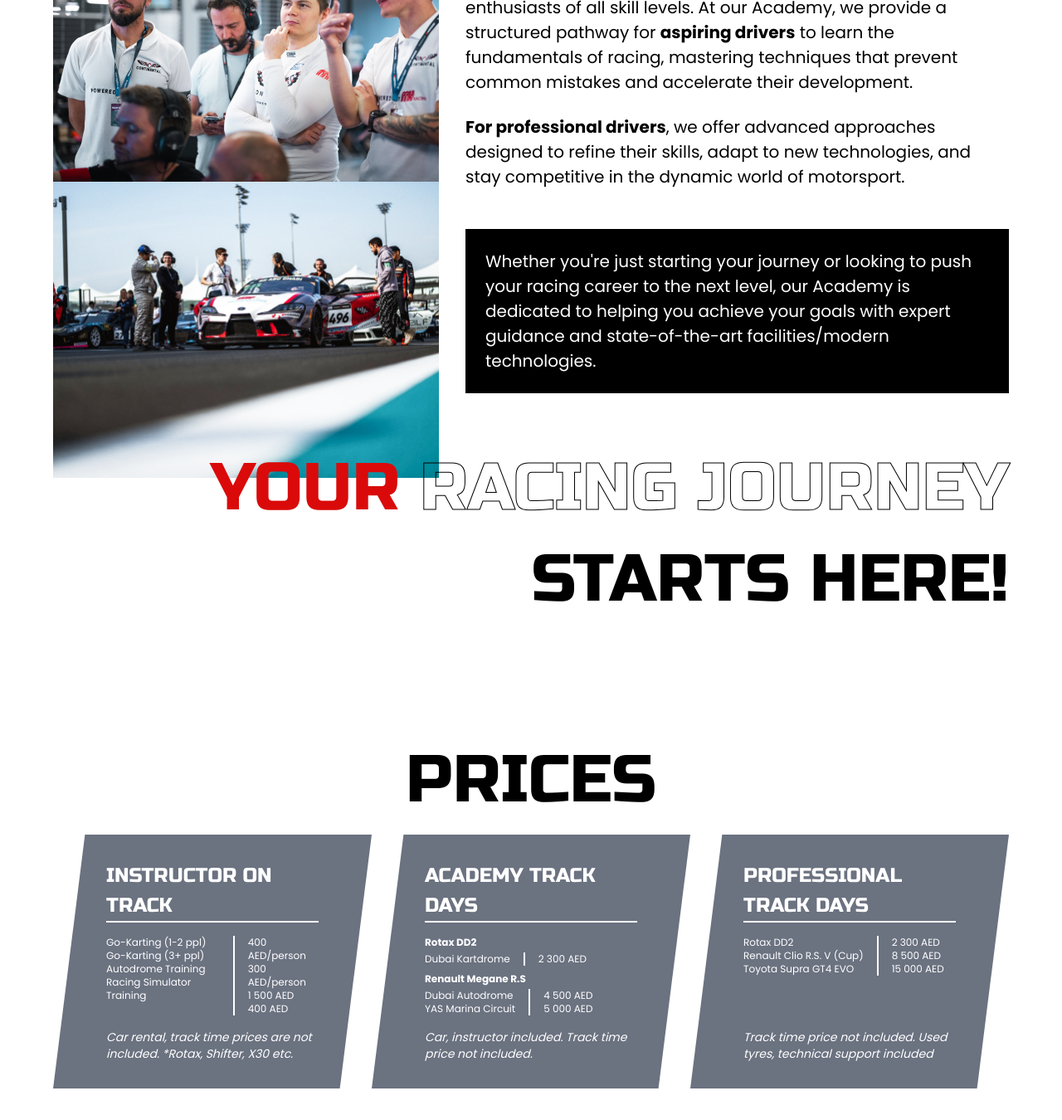
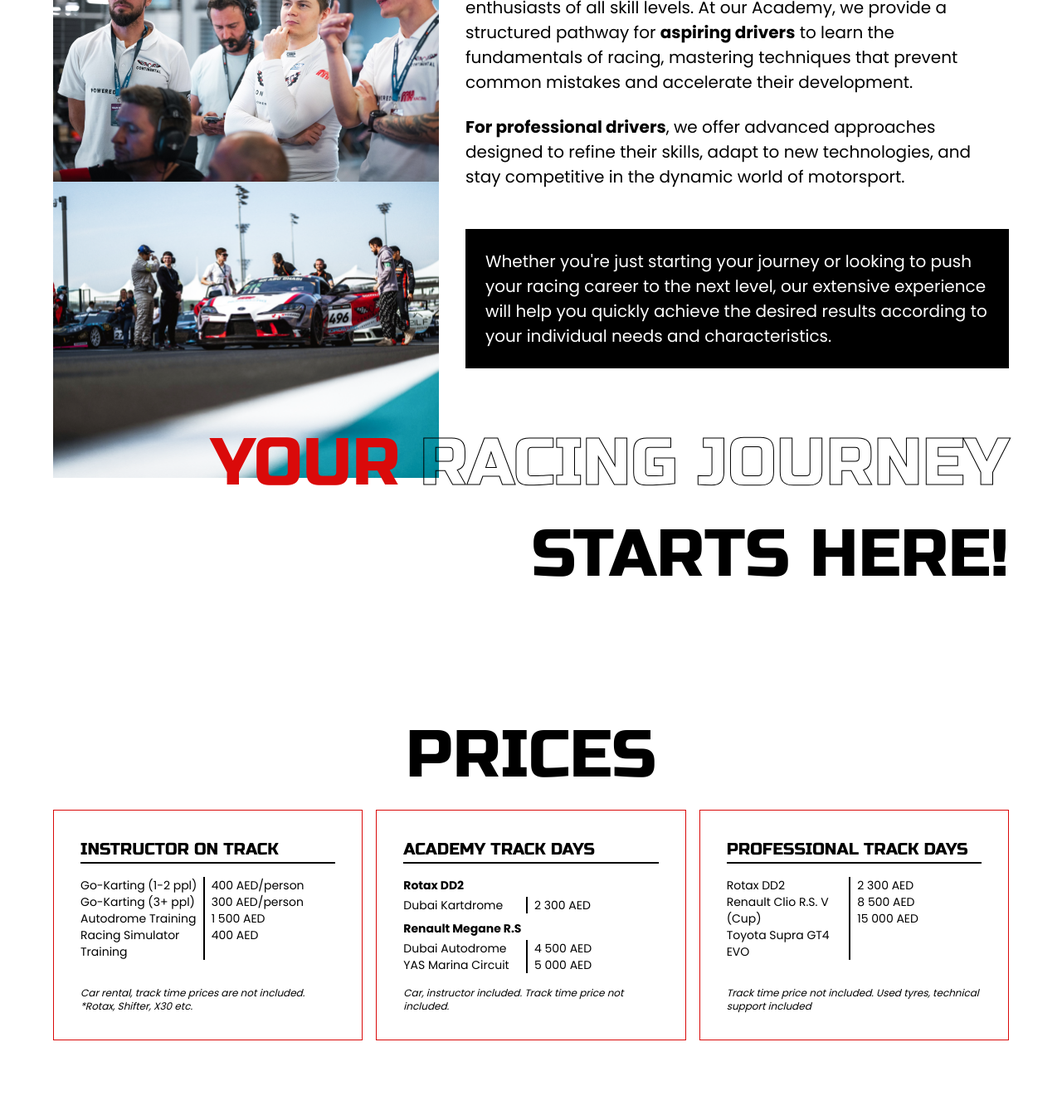
Before and after one commit to egorxvc/continental-next, a Next.js app: page / in a window 1280 px wide. Shown: the part 2358-3708 px from the top of the page at 83% size. Built offline with nearby package versions, Linux system fonts and the light colour scheme.

Commit message:
dorabotki 17.06

```diff
--- a/app/components/hero-section.tsx
+++ b/app/components/hero-section.tsx
@@ -34,9 +34,9 @@ export const HeroSection = () => {
                 variants={heroTriangle}
                 className="triangle w-full absolute left-0 top-0 -bottom-2/3 mix-blend-multiply bg-accent hidden md:block"></motion.div>
             <motion.div variants={staggerChildren} className="container flex flex-col relative mx-auto text-white">
-                <motion.span className="h1 !leading-[1] h-[36px] md:h-[110px] inline-block overflow-hidden">
+                <motion.span className="screen !leading-[1] h-[60px] md:h-[110px] inline-block overflow-hidden">
                     <AnimatedWords title="One team"/></motion.span>
-                <motion.span className="h1 !leading-[1] h-[36px] md:h-[110px] stroke-text stroke-text-white">
+                <motion.span className="screen !leading-[1] h-[60px] md:h-[110px] stroke-text stroke-text-white">
                     <AnimatedWords title="One dream"/></motion.span>
                 <motion.div variants={riseWithFade} className="max-w-3xl mt-8">
                     <p className="caption bg-black inline">We unite under a single vision to push the
--- a/app/components/history-section.tsx
+++ b/app/components/history-section.tsx
@@ -47,12 +47,7 @@ export default function HistorySection() {
                         <div className="bg-black text-white p-6 mb-16 body">
                             <FadeInScroll>
                                 <p>
-                                    Whether you&apos;re just starting your journey or looking to push your racing career to
-                                    the next
-                                    level,
-                                    our Academy is dedicated to helping you achieve your goals with expert guidance and
-                                    state-of-the-art
-                                    facilities/modern technologies.
+                                    Whether you&apos;re just starting your journey or looking to push your racing career to the next level, our extensive experience will help you quickly achieve the desired results according to your individual needs and characteristics.
                                 </p>
                             </FadeInScroll>
 
--- a/app/components/prices-section.tsx
+++ b/app/components/prices-section.tsx
@@ -133,22 +133,22 @@ export default function PricesSection() {
         <>
             <div className="hidden xl:block container mx-auto py-16 md:py-32">
                 <h2 className="h2 text-center mb-12">Prices</h2>
-            <div className="flex">
+            <div className="flex gap-4">
                 {
                     [...prices].map((price, idx) => (
                         <div
                             key={idx}
-                            className="parallelogram-md flex-1 bg-gray-500 hover:bg-accent transition text-white container text-whiteshadow p-8 px-16">
+                            className="flex-1 bg-white border-accent border-[1px] hover:bg-accent transition hover:text-white container text-whiteshadow p-8 px-8 group">
                             <div className="flex flex-col justify-between h-full">
-                                <h3 className="text-xl font-mono bold">{price.title}</h3>
-                                <div className="border-t-[2px] border-white flex py-4 small flex-col gap-2">
+                                <h3 className="text-lg 2xl:text-xl font-mono bold">{price.title}</h3>
+                                <div className="border-t-[2px] border-black group-hover:border-white transition-[border-color] flex py-4 text-sm flex-col gap-2">
                                     {
                                         [...price.carList].map((car, _) => (
                                             <div key={car.title} className="flex flex-col gap-1 h-full">
                                                 {car.title && <span className="font-bold">{car.title}</span>}
-                                                <div className="flex">
+                                                <div className="grid grid-cols-2 gap-2">
                                                     <div
-                                                        className="flex flex-col pr-4 border-r-2 border-white max-w-screen-2xl">
+                                                        className="flex flex-col border-r-2 border-black transition-[border-color] group-hover:border-white  max-w-screen-2xl">
                                                         {
                                                             [...car.list].map((item, _) => (
                                                                 <span key={item.name}>
@@ -157,7 +157,7 @@ export default function PricesSection() {
                                                             ))
                                                         }
                                                     </div>
-                                                    <div className="flex flex-col pl-4">
+                                                    <div className="flex flex-col">
                                                         {
                                                             [...car.list].map((item, _) => (
                                                                 <span key={item.price}>{item.price}</span>
@@ -170,7 +170,7 @@ export default function PricesSection() {
                                     }
                                 </div>
                                 <div
-                                    className="font-light italic text-sm mt-auto">{price.small}</div>
+                                    className="font-light italic text-sm mt-auto small">{price.small}</div>
                             </div>
                         </div>
                     ))
--- a/app/globals.css
+++ b/app/globals.css
@@ -35,6 +35,10 @@
     clip-path: polygon(0 0, 0% 100%, 100% 100%);
 }
 
+.screen {
+    @apply font-mono font-medium text-6xl md:text-8xl uppercase
+}
+
 .h1 {
     @apply font-mono font-medium text-4xl md:text-8xl uppercase
 }
```
